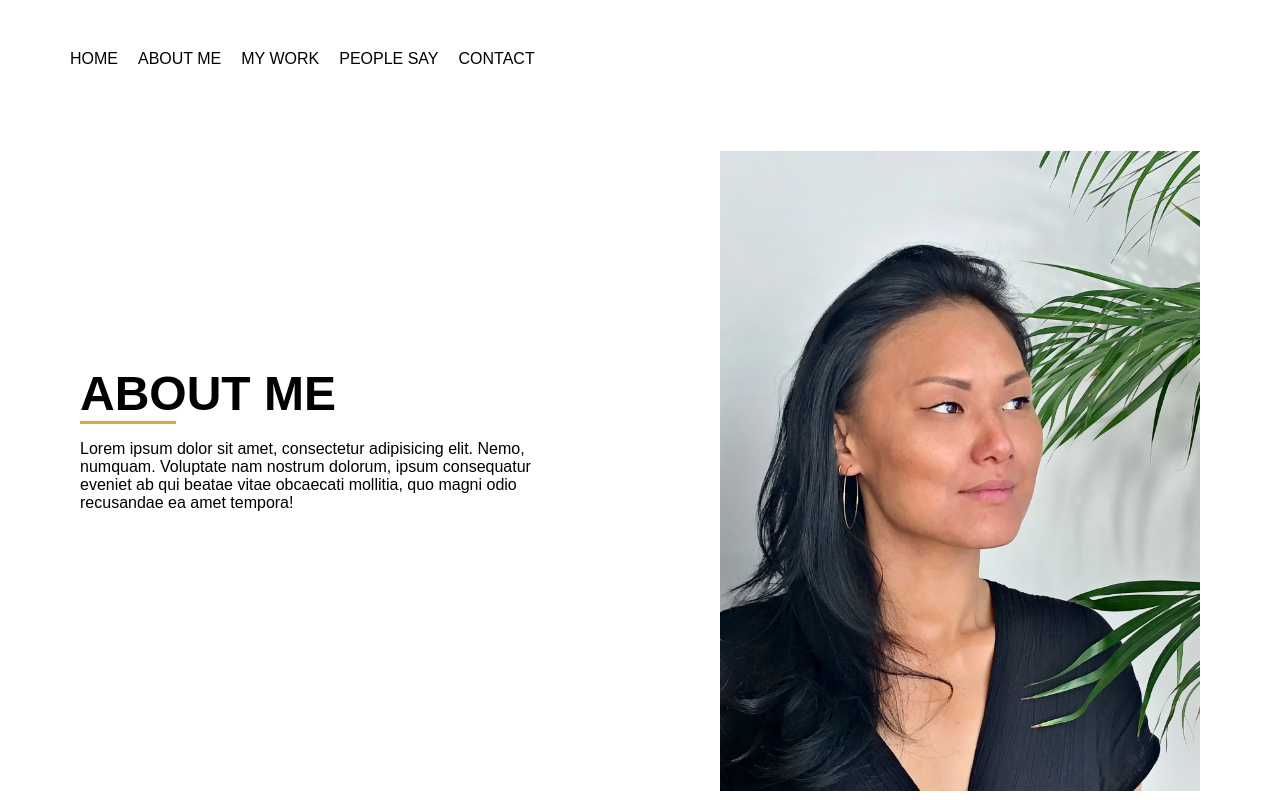
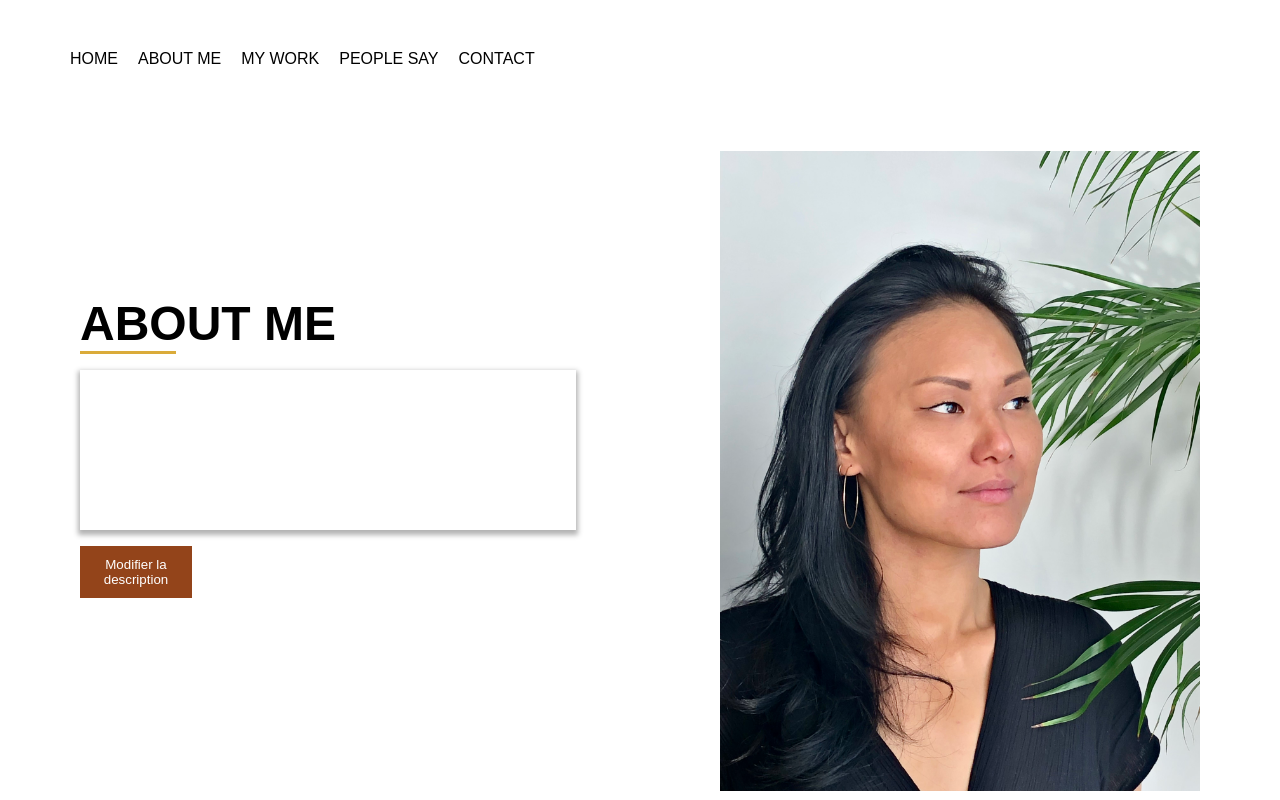
Before and after one commit to Palabbe/yungtattooing-front, a React (Create React App) app: page /about in a window 1280 px wide. Built offline with nearby package versions, Linux system fonts and the light colour scheme; no server answers; what react-animations would draw is missing.

Commit message:
get et put ok

```diff
--- a/src/components/About.jsx
+++ b/src/components/About.jsx
@@ -1,13 +1,16 @@
-import React from "react";
-import {
+import React, { useState, useEffect } from "react";
+import axios from "axios";
+import { toast } from "react-toastify";
+import Theme, {
   Sizes,
   Title,
   BorderBottom,
   Text,
   Container,
+  Button,
 } from "../assets/styles/Theme";
+import juliette from "../assets/img/juliette.jpeg";
 import styled, { keyframes } from "styled-components";
-import juliette from "../assets/img/juliette.jpeg";
 import { fadeInLeft } from "react-animations";
 
 const fadeInLeftAnimation = keyframes`${fadeInLeft}`;
@@ -29,6 +32,21 @@ const TextContainer = styled(Container)`
   }
 `;
 
+const Input = styled.input`
+  padding: 0.5rem;
+  width: 100%;
+  height: 9rem;
+  border: none;
+  box-shadow: 0px 3px 5px 2px rgba(0, 0, 0, 0.3);
+  &:hover {
+    border: 1px solid ${Theme.colorBeige};
+  }
+  &:focus {
+    outline: none;
+    border: 1px solid ${Theme.colorOchre};
+  }
+`;
+
 const Picture = styled.img`
   width: 30rem;
   margin-top: 5rem;
@@ -38,17 +56,49 @@ const Picture = styled.img`
 `;
 
 export default function About() {
+  const [aboutInfos, setAboutInfos] = useState([]);
+  const [loading, setLoading] = useState(true);
+  const [text, setText] = useState("");
+  const [newChange, setNewChange] = useState(true);
+
+  useEffect(() => {
+    const getAboutData = async () => {
+      try {
+        const aboutData = await axios.get("http://localhost:4040/about");
+        setAboutInfos(aboutData.data[0]);
+      } catch (err) {
+        console.log(err);
+      } finally {
+        setLoading(false);
+      }
+    };
+    getAboutData();
+  }, [loading]);
+
+  const updateText = async () => {
+    try {
+      await axios.put("http://localhost:4040/about", {
+        text,
+      });
+      setNewChange(!newChange);
+      toast.success("Votre modification a été prise en compte");
+    } catch (error) {
+      // eslint-disable-next-line no-console
+      console.log(error);
+      toast.error(`${error.message}`);
+    } finally {
+      setText();
+    }
+  };
+
   return (
     <ComponentContainer flex aiCenter jcCenter>
       <TextContainer>
         <Title>ABOUT ME</Title>
         <BorderBottom />
-        <Text>
-          Lorem ipsum dolor sit amet, consectetur adipisicing elit. Nemo,
-          numquam. Voluptate nam nostrum dolorum, ipsum consequatur eveniet ab
-          qui beatae vitae obcaecati mollitia, quo magni odio recusandae ea amet
-          tempora!
-        </Text>
+        <Text>{aboutInfos.text}</Text>
+        <Input value={text} onChange={(e) => setText(e.target.value)} />
+        <Button onClick={updateText}>Modifier la description</Button>
       </TextContainer>
       <Picture src={juliette} />
     </ComponentContainer>
```
